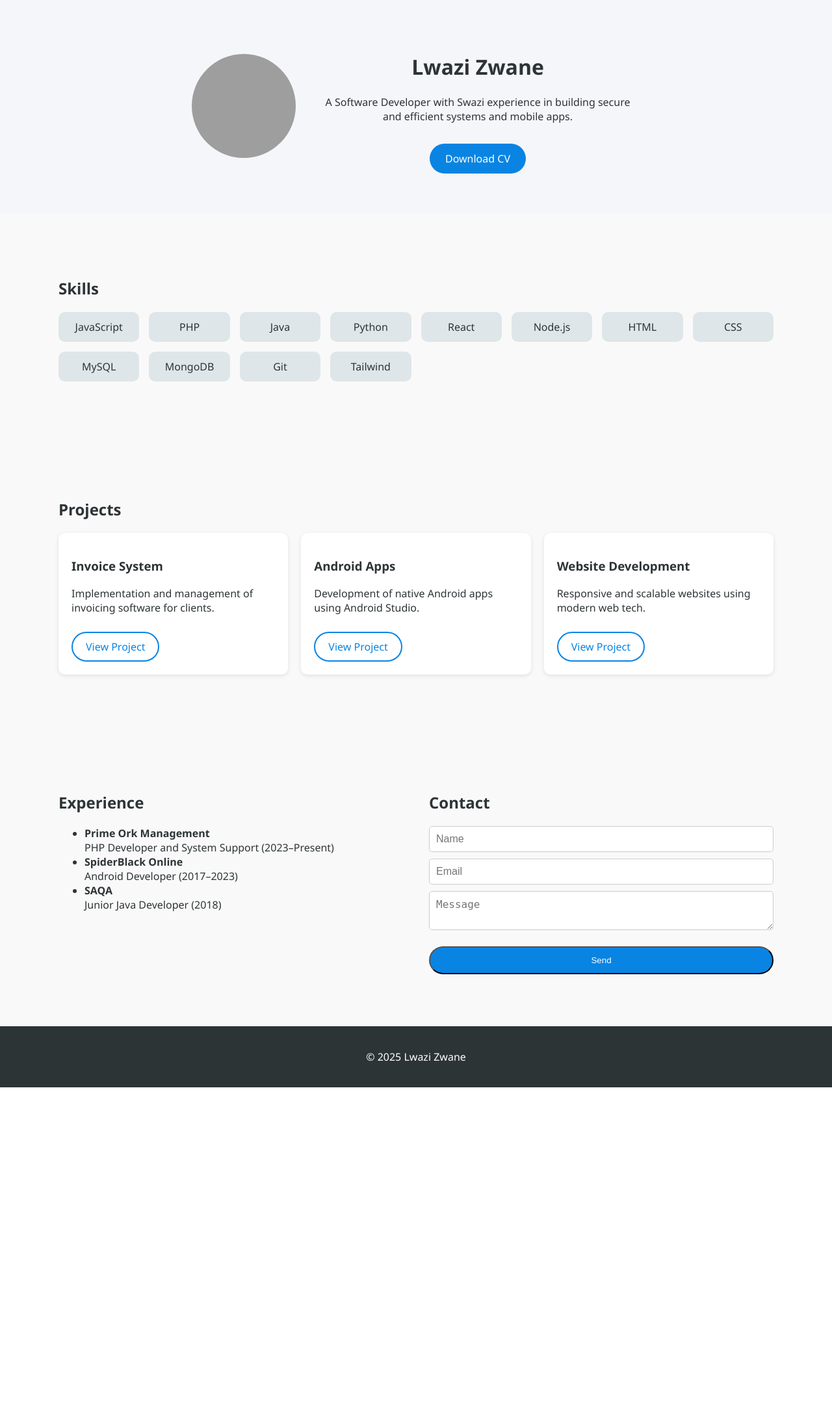
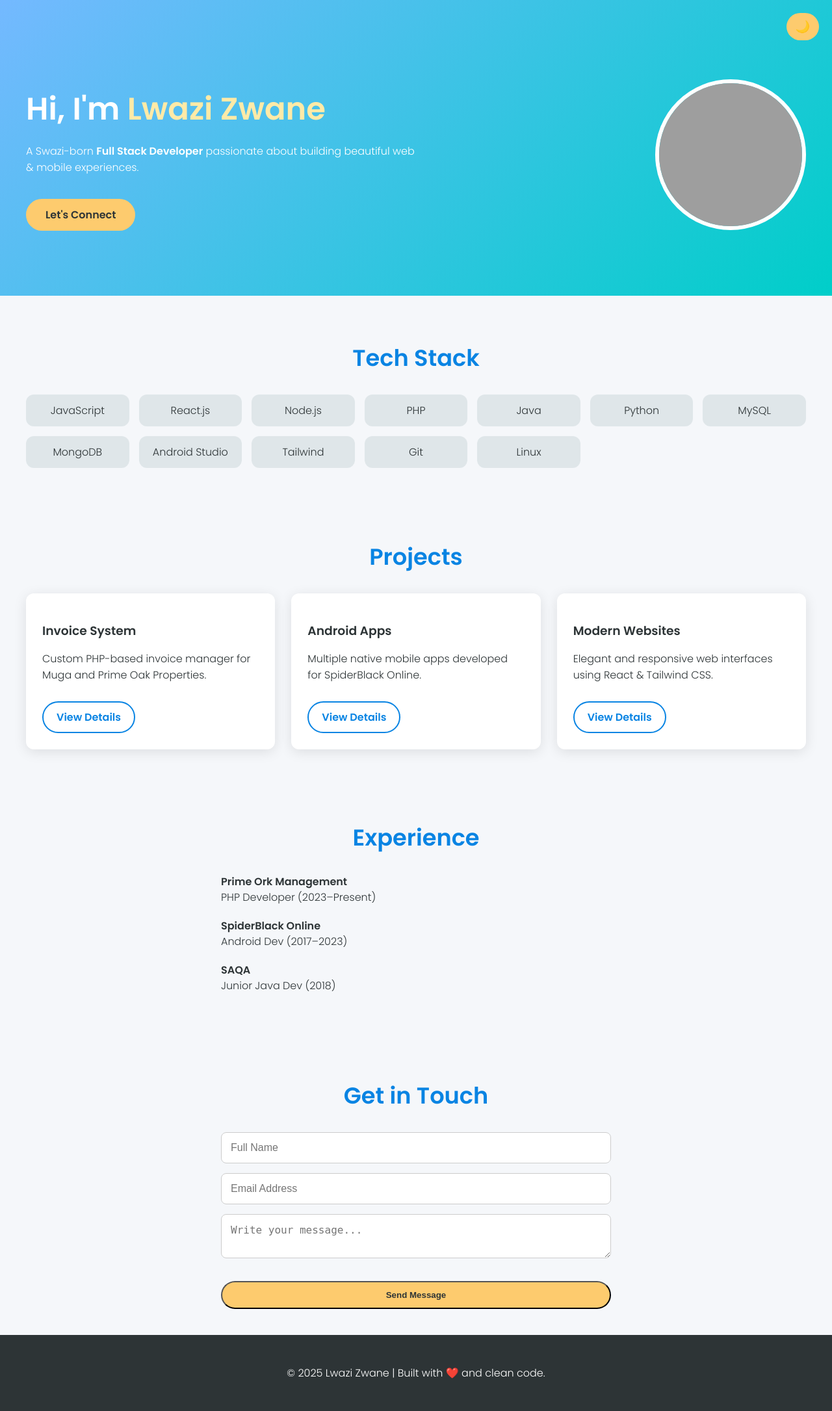
Before and after one commit to ThembinkosiS/portfolio, a PHP site: page / in a window 1280 px wide. Shown: the whole page at 65% size. Before the commit the page ends 1673 px from the top, so only its background shows below. Run offline with PHP 8.4, Linux system fonts and the light colour scheme; grey boxes are pictures that could not be loaded.

Commit message:
All files changed

```diff
--- a/index.html
+++ b/index.html
@@ -3,79 +3,87 @@
 <head>
   <meta charset="UTF-8" />
   <meta name="viewport" content="width=device-width, initial-scale=1.0"/>
-  <title>Lwazi Zwane | Portfolio</title>
+  <title>Lwazi Zwane | Full Stack Developer</title>
   <link rel="stylesheet" href="style.css"/>
+  <link href="https://fonts.googleapis.com/css2?family=Poppins:wght@300;600&display=swap" rel="stylesheet">
+  <link rel="stylesheet" href="https://unpkg.com/aos@2.3.1/dist/aos.css"/>
 </head>
 <body>
-  <header class="hero">
-    <div class="container hero-content">
-      <img src="profile.jpg" alt="Lwazi Zwane" class="profile-pic"/>
+  <button class="theme-toggle" onclick="toggleDarkMode()">🌙</button>
+
+  <header class="hero-section" data-aos="fade-up">
+    <div class="container header-flex">
       <div class="hero-text">
-        <h1>Lwazi Zwane</h1>
-        <p>A Software Developer with Swazi experience in building secure and efficient systems and mobile apps.</p>
-        <a href="#" class="btn">Download CV</a>
+        <h1>Hi, I'm <span class="highlight">Lwazi Zwane</span></h1>
+        <p>A Swazi-born <strong>Full Stack Developer</strong> passionate about building beautiful web & mobile experiences.</p>
+        <a href="#contact" class="btn-primary">Let's Connect</a>
       </div>
+      <img src="profile.jpg" alt="Lwazi Zwane" class="hero-image"/>
     </div>
   </header>
 
-  <section class="section skills">
+  <section id="skills" class="section skills-section" data-aos="zoom-in-up">
     <div class="container">
-      <h2>Skills</h2>
+      <h2 class="section-title">Tech Stack</h2>
       <div class="skills-grid">
-        <span>JavaScript</span><span>PHP</span><span>Java</span><span>Python</span>
-        <span>React</span><span>Node.js</span><span>HTML</span><span>CSS</span>
-        <span>MySQL</span><span>MongoDB</span><span>Git</span><span>Tailwind</span>
+        <span>JavaScript</span><span>React.js</span><span>Node.js</span><span>PHP</span>
+        <span>Java</span><span>Python</span><span>MySQL</span><span>MongoDB</span>
+        <span>Android Studio</span><span>Tailwind</span><span>Git</span><span>Linux</span>
       </div>
     </div>
   </section>
 
-  <section class="section projects">
+  <section id="projects" class="section projects-section" data-aos="fade-up">
     <div class="container">
-      <h2>Projects</h2>
-      <div class="project-cards">
-        <div class="card">
+      <h2 class="section-title">Projects</h2>
+      <div class="projects-grid">
+        <div class="project-card">
           <h3>Invoice System</h3>
-          <p>Implementation and management of invoicing software for clients.</p>
-          <a href="#" class="btn-outline">View Project</a>
+          <p>Custom PHP-based invoice manager for Muga and Prime Oak Properties.</p>
+          <a href="#" class="btn-outline">View Details</a>
         </div>
-        <div class="card">
+        <div class="project-card">
           <h3>Android Apps</h3>
-          <p>Development of native Android apps using Android Studio.</p>
-          <a href="#" class="btn-outline">View Project</a>
+          <p>Multiple native mobile apps developed for SpiderBlack Online.</p>
+          <a href="#" class="btn-outline">View Details</a>
         </div>
-        <div class="card">
-          <h3>Website Development</h3>
-          <p>Responsive and scalable websites using modern web tech.</p>
-          <a href="#" class="btn-outline">View Project</a>
+        <div class="project-card">
+          <h3>Modern Websites</h3>
+          <p>Elegant and responsive web interfaces using React & Tailwind CSS.</p>
+          <a href="#" class="btn-outline">View Details</a>
         </div>
       </div>
     </div>
   </section>
 
-  <section class="section experience-contact">
-    <div class="container dual">
-      <div class="experience">
-        <h2>Experience</h2>
-        <ul>
-          <li><strong>Prime Ork Management</strong><br/>PHP Developer and System Support (2023–Present)</li>
-          <li><strong>SpiderBlack Online</strong><br/>Android Developer (2017–2023)</li>
-          <li><strong>SAQA</strong><br/>Junior Java Developer (2018)</li>
-        </ul>
-      </div>
-      <div class="contact">
-        <h2>Contact</h2>
-        <form>
-          <input type="text" placeholder="Name" required/>
-          <input type="email" placeholder="Email" required/>
-          <textarea placeholder="Message" required></textarea>
-          <button type="submit" class="btn">Send</button>
-        </form>
-      </div>
+  <section id="experience" class="section experience-section" data-aos="zoom-in">
+    <div class="container">
+      <h2 class="section-title">Experience</h2>
+      <ul class="timeline">
+        <li><strong>Prime Ork Management</strong><br/>PHP Developer (2023–Present)</li>
+        <li><strong>SpiderBlack Online</strong><br/>Android Dev (2017–2023)</li>
+        <li><strong>SAQA</strong><br/>Junior Java Dev (2018)</li>
+      </ul>
     </div>
   </section>
 
-  <footer class="footer">
-    <p>&copy; 2025 Lwazi Zwane</p>
+  <section id="contact" class="section contact-section" data-aos="fade-up">
+    <div class="container">
+      <h2 class="section-title">Get in Touch</h2>
+      <form class="contact-form" onsubmit="submitForm(event)">
+        <input type="text" placeholder="Full Name" required/>
+        <input type="email" placeholder="Email Address" required/>
+        <textarea placeholder="Write your message..." required></textarea>
+        <button type="submit" class="btn-primary">Send Message</button>
+      </form>
+    </div>
+  </section>
+
+  <footer class="footer" data-aos="fade">
+    <p>&copy; 2025 Lwazi Zwane | Built with ❤️ and clean code.</p>
   </footer>
+
+  <script src="https://unpkg.com/aos@2.3.1/dist/aos.js"></script>
+  <script src="script.js"></script>
 </body>
 </html>
--- /dev/null
+++ b/script.js
@@ -0,0 +1,10 @@
+AOS.init();
+
+function toggleDarkMode() {
+  document.body.classList.toggle('dark');
+}
+
+function submitForm(event) {
+  event.preventDefault();
+  alert("Thanks for your message! I'll get back to you soon.");
+}
--- a/style.css
+++ b/style.css
@@ -1,102 +1,164 @@
 body {
   margin: 0;
-  font-family: 'Segoe UI', Tahoma, sans-serif;
-  background: #f9f9f9;
+  font-family: 'Poppins', sans-serif;
+  background: #f5f7fa;
   color: #2d3436;
+  scroll-behavior: smooth;
 }
 .container {
-  max-width: 1100px;
+  max-width: 1200px;
   margin: auto;
-  padding: 20px;
+  padding: 40px 20px;
 }
-.hero {
-  background: #f4f6fa;
-  padding: 40px 0;
+h1, h2, h3 {
+  margin-bottom: 16px;
+}
+.section-title {
+  font-size: 2.2rem;
   text-align: center;
+  margin-bottom: 30px;
+  color: #0984e3;
 }
-.hero-content {
+.hero-section {
+  background: linear-gradient(135deg, #74b9ff, #00cec9);
+  color: white;
+  padding: 60px 20px;
+}
+.header-flex {
   display: flex;
   align-items: center;
-  justify-content: center;
+  justify-content: space-between;
   flex-wrap: wrap;
 }
-.profile-pic {
-  width: 160px;
-  height: 160px;
+.hero-text {
+  max-width: 600px;
+}
+.hero-text h1 {
+  font-size: 3rem;
+}
+.hero-text .highlight {
+  color: #ffeaa7;
+}
+.hero-image {
+  width: 220px;
+  height: 220px;
   border-radius: 50%;
   object-fit: cover;
-  margin-right: 30px;
+  border: 6px solid white;
+  margin-top: 20px;
 }
-.hero-text {
-  max-width: 500px;
+.btn-primary {
+  display: inline-block;
+  background: #fdcb6e;
+  color: #2d3436;
+  padding: 12px 30px;
+  border-radius: 30px;
+  text-decoration: none;
+  font-weight: bold;
+  margin-top: 20px;
+  transition: background 0.3s;
 }
-.btn {
-  display: inline-block;
-  background: #0984e3;
-  color: white;
-  padding: 12px 24px;
-  border-radius: 25px;
-  text-decoration: none;
-  margin-top: 15px;
-}
-.section {
-  padding: 60px 20px;
+.btn-primary:hover {
+  background: #ffeaa7;
 }
 .skills-grid {
   display: grid;
-  grid-template-columns: repeat(auto-fit, minmax(120px, 1fr));
+  grid-template-columns: repeat(auto-fit, minmax(140px, 1fr));
   gap: 15px;
   text-align: center;
-  margin-top: 20px;
 }
 .skills-grid span {
   background: #dfe6e9;
   padding: 12px;
-  border-radius: 10px;
+  border-radius: 12px;
+  font-weight: 500;
 }
-.project-cards {
+.projects-grid {
   display: flex;
   flex-wrap: wrap;
-  gap: 20px;
+  gap: 25px;
+  justify-content: center;
 }
-.card {
+.project-card {
   background: white;
-  border-radius: 10px;
-  box-shadow: 0 2px 6px rgba(0,0,0,0.1);
-  padding: 20px;
+  padding: 25px;
+  border-radius: 12px;
+  box-shadow: 0 4px 20px rgba(0,0,0,0.1);
   flex: 1 1 300px;
+  transition: transform 0.2s;
+}
+.project-card:hover {
+  transform: translateY(-5px);
 }
 .btn-outline {
   display: inline-block;
+  margin-top: 12px;
   padding: 10px 20px;
   border: 2px solid #0984e3;
   color: #0984e3;
   border-radius: 25px;
   text-decoration: none;
-  margin-top: 10px;
+  font-weight: bold;
 }
-.dual {
-  display: flex;
-  gap: 40px;
-  flex-wrap: wrap;
+.timeline {
+  list-style: none;
+  padding-left: 0;
+  max-width: 600px;
+  margin: auto;
 }
-.experience, .contact {
-  flex: 1 1 450px;
+.timeline li {
+  margin-bottom: 20px;
+  line-height: 1.5;
 }
-form {
+.contact-form {
+  max-width: 600px;
+  margin: auto;
   display: flex;
   flex-direction: column;
-  gap: 10px;
+  gap: 15px;
 }
 input, textarea {
-  padding: 10px;
-  border-radius: 5px;
+  padding: 14px;
   border: 1px solid #ccc;
+  border-radius: 8px;
   font-size: 16px;
 }
 .footer {
-  text-align: center;
-  padding: 20px;
   background: #2d3436;
   color: white;
+  text-align: center;
+  padding: 30px 20px;
 }
+
+.theme-toggle {
+  position: fixed;
+  top: 20px;
+  right: 20px;
+  font-size: 18px;
+  background: #fdcb6e;
+  color: #2d3436;
+  border: none;
+  padding: 10px 14px;
+  border-radius: 30px;
+  cursor: pointer;
+  z-index: 1000;
+}
+body.dark {
+  background: #2d3436;
+  color: #f5f6fa;
+}
+body.dark .section-title,
+body.dark .btn-outline,
+body.dark input,
+body.dark textarea {
+  color: #f5f6fa;
+  background: #444;
+  border-color: #666;
+}
+body.dark .project-card {
+  background: #3b3b3b;
+}
+body.dark .btn-primary {
+  background: #ffeaa7;
+  color: #2d3436;
+}
```
